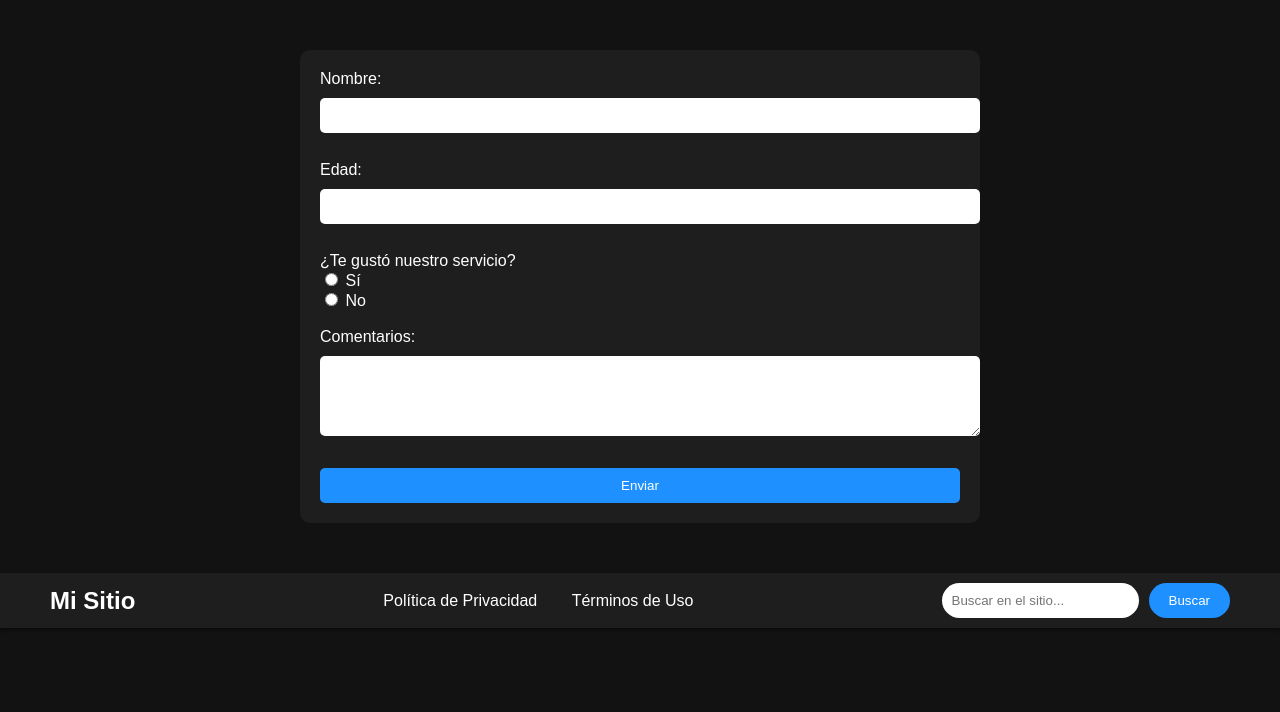
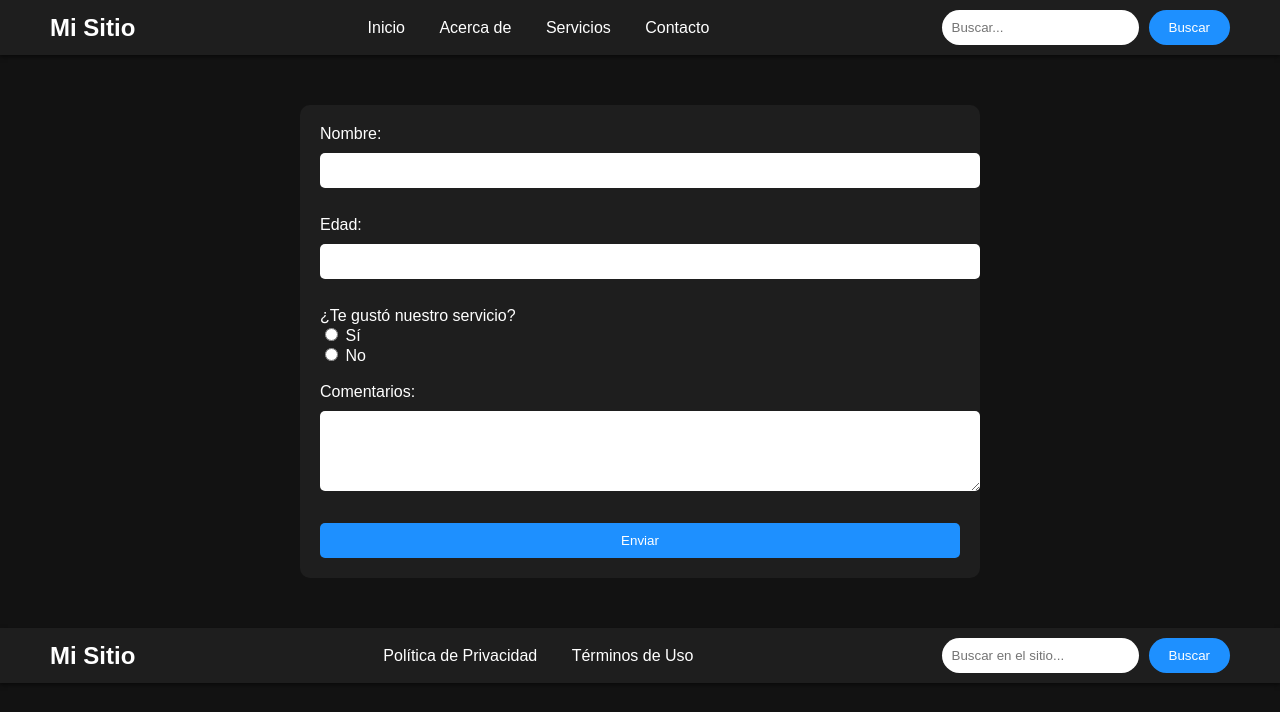
Before and after one commit to KevinRM2/clonador, a plain HTML site: page index.html in a window 1280 px wide. Drawn offline with Linux system fonts and the light colour scheme.

Commit message:
Manuel ACTIVIDAD1

```diff
--- a/index.html
+++ b/index.html
@@ -86,7 +86,19 @@
     </style>
 </head>
 <body>
-
+    <header class="header">
+        <div class="logo">Mi Sitio</div>
+        <nav>
+            <a href="#">Inicio</a>
+            <a href="#">Acerca de</a>
+            <a href="#">Servicios</a>
+            <a href="#">Contacto</a>
+        </nav>
+        <div class="search-bar">
+            <input type="text" placeholder="Buscar...">
+            <button>Buscar</button>
+        </div>
+    </header>
     <form>
         <label for="nombre">Nombre:</label>
         <input type="text" id="nombre" name="nombre"><br><br>
```
